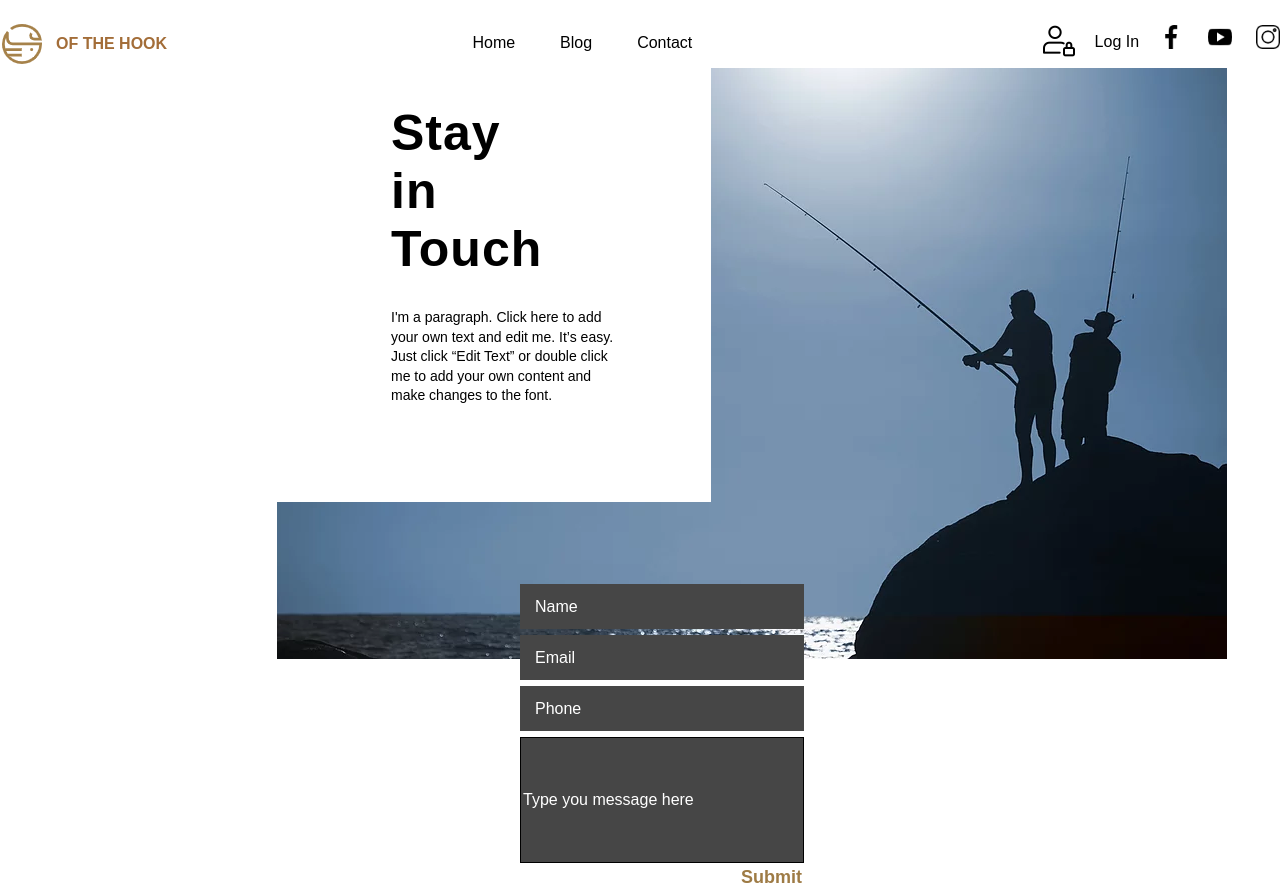
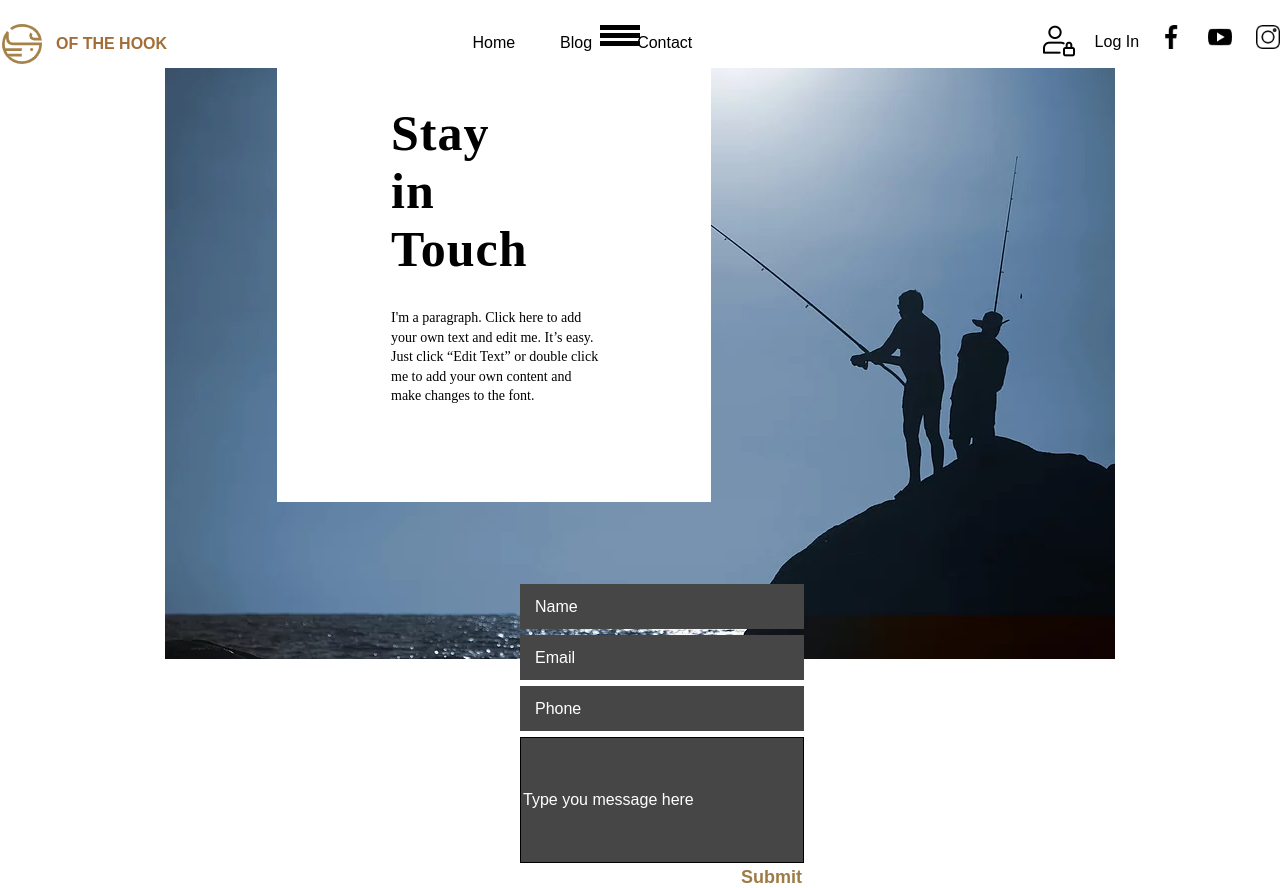
Before and after one commit to KatyshaHshanovych/My_testp_project, a PHP site: page /contact.php in a window 1280 px wide; the page is wider, and only the part inside the window is pictured. Shown: the top 888 px of that part. Run offline with PHP 8.4, Linux system fonts and the light colour scheme.

Commit message:
add burger menu for mobile version

```diff
--- a/contact.php
+++ b/contact.php
@@ -8,6 +8,7 @@
     <title>Off the Hook</title>
     <link rel="stylesheet" href="css/base.css">
     <link rel="stylesheet" href="css/style.css">
+    <link rel="stylesheet" href="./css/media_425.css">
     <script src="js/jquery-3.5.1.min.js"></script>
     <script src="js/slick.min.js"></script>
     <script src="js/script.js"></script>
--- a/css/style.css
+++ b/css/style.css
@@ -14,9 +14,58 @@
   background: white;
   display: flex;
   width: 100%;
-  margin: 0 auto;
   z-index: 1;
   margin-top: -68px;
+}
+
+.block-burger__menuBurger {
+  position: absolute;
+  width: 40px;
+  height: 23px;
+  right: 50%;
+  z-index: 2;
+  margin-top: -48px;
+}
+
+.block-burger__menuBurger span, .block-burger__menuBurger:after, .block-burger__menuBurger:before {
+  height: 5px;
+  width: 100%;
+  position: absolute;
+  margin: 0 auto;
+  background: black;
+}
+
+.block-burger__menuBurger span {
+  top: 21px;
+}
+
+.block-burger__menuBurger:after, .block-burger__menuBurger:before {
+  content: "";
+}
+
+.block-burger__menuBurger:after {
+  bottom: 5px;
+}
+
+.block-burger__menuBurger:before {
+  top: 5px;
+}
+
+.block-burger__menuBurger.open-menu span {
+  opacity: 0;
+  transition: 0.5s;
+}
+
+.block-burger__menuBurger.open-menu:before {
+  transform: rotate(40deg);
+  top: 9px;
+  transition: 0.4s;
+}
+
+.block-burger__menuBurger.open-menu:after {
+  transform: rotate(-40deg);
+  bottom: 9px;
+  transition: 0.4s;
 }
 
 .header-block-item {
--- a/css/style.scss
+++ b/css/style.scss
@@ -61,6 +61,13 @@
   font-size: 12px;
 }
 
+@mixin style-for-burger-menu {
+  width: 35px;
+  height: 5px;
+  background: black;
+  position: absolute;
+}
+
 .block-content {
   margin-top: 68px;
 }
@@ -78,10 +85,60 @@
   background: white;
   display: flex;
   width: 100%;
-  margin: 0 auto;
   z-index: 1;
   margin-top: -68px;
 }
+
+.block-burger__menuBurger {
+  position: absolute;
+  width: 40px;
+  height: 23px;
+  right: 50%;
+  z-index: 2;
+  margin-top: -48px;
+  //display: none;
+}
+
+.block-burger__menuBurger span, .block-burger__menuBurger:after, .block-burger__menuBurger:before {
+  height: 5px;
+  width: 100%;
+  position: absolute;
+  margin: 0 auto;
+  background: black;
+}
+
+.block-burger__menuBurger span {
+  top: 21px;
+}
+
+.block-burger__menuBurger:after, .block-burger__menuBurger:before {
+  content: '';
+}
+
+.block-burger__menuBurger:after {
+  bottom: 5px;
+}
+
+.block-burger__menuBurger:before {
+  top: 5px;
+}
+
+.block-burger__menuBurger.open-menu span {
+  opacity: 0;
+  transition: 0.5s;
+}
+
+.block-burger__menuBurger.open-menu:before {
+  transform: rotate(40deg);
+  top: 9px;
+  transition: 0.4s;
+}
+.block-burger__menuBurger.open-menu:after {
+  transform: rotate(-40deg);
+  bottom: 9px;
+  transition: 0.4s;
+}
+
 
 .header-block-item {
   @include display-flex-row;
@@ -1376,7 +1433,3 @@
     color: #A6824A;
   }
 }
-
-//display: flex;
-//justify-content: space-between;
-//align-items: center;
--- a/header.php
+++ b/header.php
@@ -41,4 +41,11 @@
             </div>
         </div>
     </div>
+    </div>
+    <div class="block-burger">
+        <div class="block-burger__menuBurger">
+            <span></span>
+        </div
+    </div>
 </div>
+</div>
--- a/js/script.js
+++ b/js/script.js
@@ -92,4 +92,6 @@ $(document).ready(function() {
 }).on('click','.block-rules-second__arrow,.block-rules-second__question', function () {
     $(this).siblings('.block-rules-second__info').slideToggle("slow");
     $(this).siblings('.block-rules-second__arrow').toggleClass('block-rotate-180');
-})
+}).on('click', '.block-burger__menuBurger', function () {
+    $('.block-burger__menuBurger').toggleClass('open-menu');
+});
```
Also changed, not shown: css/media_425.css (added, +127 -0 lines), css/media_425.scss (added, +130 -0 lines), 2 other files.
